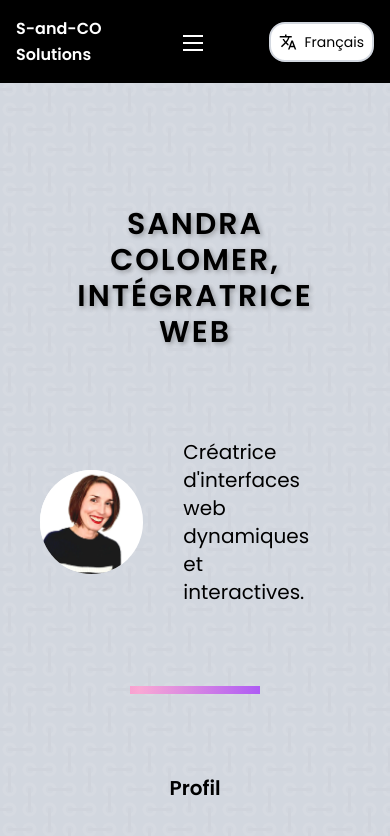
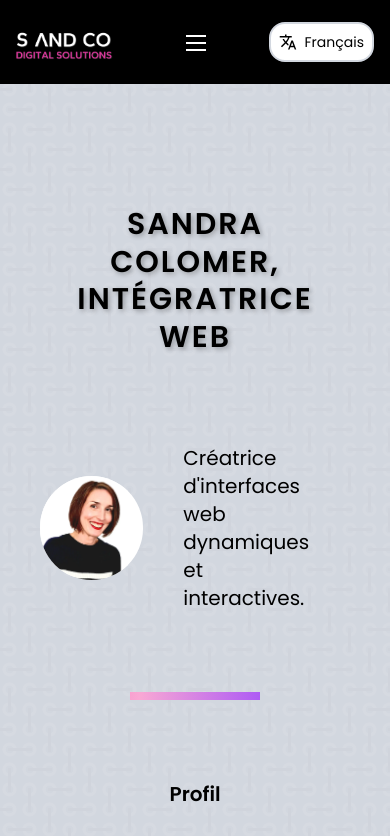
Before and after one commit to SanCo21/My-Portfolio, a Next.js app: page / in a window 390 px wide. Shown: the top 836 px of the page. Built offline with nearby package versions, Linux system fonts and the light colour scheme.

Commit message:
add logo

```diff
--- a/src/app/components/Header.js
+++ b/src/app/components/Header.js
@@ -1,13 +1,16 @@
 "use client";
 
 import { useState } from "react";
+import Image from "next/image";
 import Navbar from "./Navbar";
 import LanguageSwitcher from "./LanguageSwitcher";
 import { content } from "@/content-data";
 import HamburgerMenu from "./HamburgerMenu";
+import getImagePath from "./getImagePath";
 
 const Header = ({ lang, toggleLanguage, activeSection }) => {
-  const { base, complement } = content.companyName;
+  // const { base, complement } = content.companyName;
+  const { companyLogo } = content;
   const [IsNavbarOpen, setIsNavbarOpen] = useState(false);
 
   const handleHamburgerClick = () => {
@@ -17,19 +20,25 @@ const Header = ({ lang, toggleLanguage, activeSection }) => {
   return (
     <header className="bg-primary text-white py-4 fixed top-0 w-full z-10 lg:hidden">
       <div className=" flex items-center justify-between w-full lg:w-auto">
-        <div className="text-left ml-4">
-          {/* <Image src="Logo Sandra.svg" alt="Logo" width={50} height={50} /> */}
+        <div className="text-left ml-1 flex justify-start">
+          <Image
+            src={getImagePath(companyLogo.src)}
+            alt={companyLogo.alt}
+            width={120}
+            height={52}
+            priority
+          />
 
-          <div className="text-md font-bold">
+          {/* <div className="text-md font-bold">
             <a href="#home">
               {base}
               <span className="block">
                 {complement[lang].replace(" ", "\n")}
               </span>
             </a>
-          </div>
+          </div> */}
         </div>
-        <div className="md:hidden items-center justify-center mr-1">
+        <div className="md:hidden items-center justify-center mr-5">
           <HamburgerMenu isOpen={IsNavbarOpen} onClick={handleHamburgerClick} />
         </div>
         <div className="md:flex hidden text-sm">
--- a/src/app/components/Sidebar.js
+++ b/src/app/components/Sidebar.js
@@ -1,10 +1,19 @@
 import LanguageSwitcher from "./LanguageSwitcher";
+import Image from "next/image";
 import { content } from "@/content-data";
 import SocialLinks from "./socialLinks";
 import Navbar from "./Navbar";
+import getImagePath from "./getImagePath";
 
 const Sidebar = ({ lang, toggleLanguage, activeSection }) => {
   //   const sections = content.sectionsData;
+  const { companyLogo } = content;
+  // <Image
+  //           src={getImagePath(companyLogo.src)}
+  //           alt={companyLogo.alt}
+  //           width={120}
+  //           height={120}
+  //         />
   const { base, complement } = content.companyName;
   const legalNoticesTextBreaks = {
     en: content.legalNotices.textBreaks.en
@@ -20,9 +29,16 @@ const Sidebar = ({ lang, toggleLanguage, activeSection }) => {
       <div className="flex-shrink-0 mb-8">
         <div className="text-2xl text-center font-bold my-5">
           <a href="#home">
-            {base}
+            <Image
+              src={getImagePath(companyLogo.src)}
+              alt={companyLogo.alt}
+              width={200}
+              height={87}
+              priority
+            />
+            {/* {base}
             <br />
-            {complement[lang]}
+            {complement[lang]} */}
           </a>
         </div>
         <div className="flex justify-center mt-8 mb-4">
--- a/src/app/components/Typewriter.js
+++ b/src/app/components/Typewriter.js
@@ -26,7 +26,7 @@ const Typewriter = ({ text, className }) => {
     <h1 className={className}>
       <span className="visually-hidden text-[0.001px] opacity-0">{text}</span>
       <br />
-      <span ref={textRef} aria-hidden={displayedText === "" ? "true" : "false"}>
+      <span className="inline-block leading-tight"ref={textRef} aria-hidden={displayedText === "" ? "true" : "false"}>
         {displayedText}
       </span>
     </h1>
--- a/src/app/layout.js
+++ b/src/app/layout.js
@@ -71,6 +71,7 @@ export default function RootLayout({ children }) {
   return (
     <html lang="fr" className={inter.className}>
       <head>
+        <meta charSet="UTF-8" />
         {imagesToPreload.map((image, index) => (
           <link
             key={index}
--- a/src/app/styles/globals.css
+++ b/src/app/styles/globals.css
@@ -186,7 +186,7 @@ html {
   /*font-weight: 700; /* font-bold */
   color: var(--primary); /* text-primary */
   /*margin-bottom: 1rem; /* mb-4 */
-  line-height: 1.25; /* leading-tight */
+  line-height: 1.5; /* leading-tight */
   letter-spacing: 2px;
   text-shadow: 2px 2px 5px rgba(0, 0, 0, 0.3);
 }
--- a/src/content-data.js
+++ b/src/content-data.js
@@ -6,11 +6,15 @@ export const content = {
     keywords:
       "portfolio, développeur web, front-end, React, JavaScript, HTML, CSS, projets web, Sandra COLOMER",
   },
+  companyLogo:{
+    src: "/images/logo.webp",
+    alt: "Logo S-AND-CO Solutions digitales",
+  },
   companyName: {
-      base: "S-and-CO",
+    base: "S-AND-CO",
     complement: {
-        en: "Solutions",
-        fr: "Solutions",
+      en: "",
+      fr: "",
     },
   },
   legalNotices: {
--- a/src/test-content.js
+++ /dev/null
@@ -1,3 +0,0 @@
-// test-content.js
-export const titreSection = "À propos de moi";
-export const texteExemple = "Également du texte avec des accents À © éèàçù.";
```
Also changed, not shown: public/images/logo.webp (added), 1 other file (tests, documents, lock files or other folders). Lines whose indentation alone changed are shown as unchanged.
